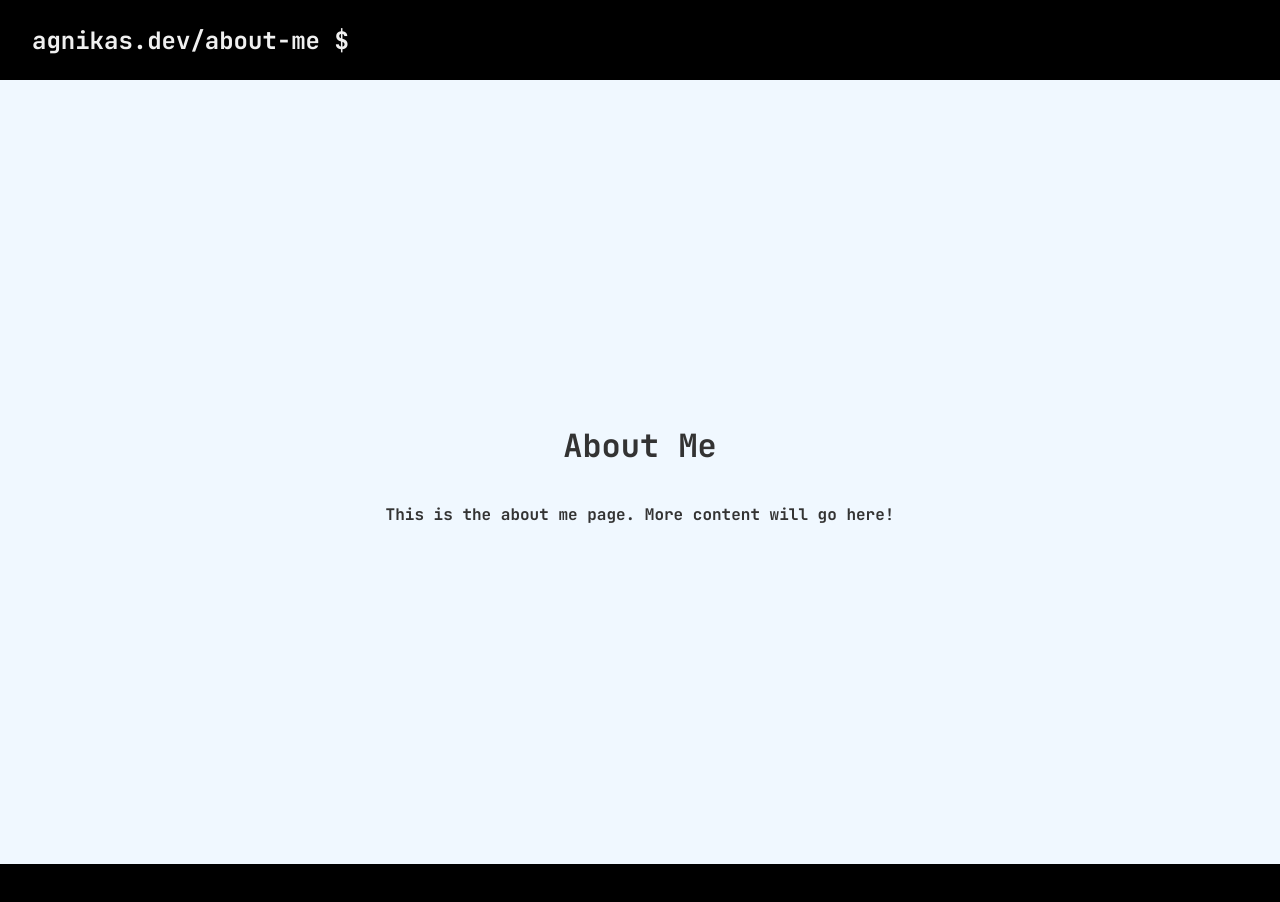
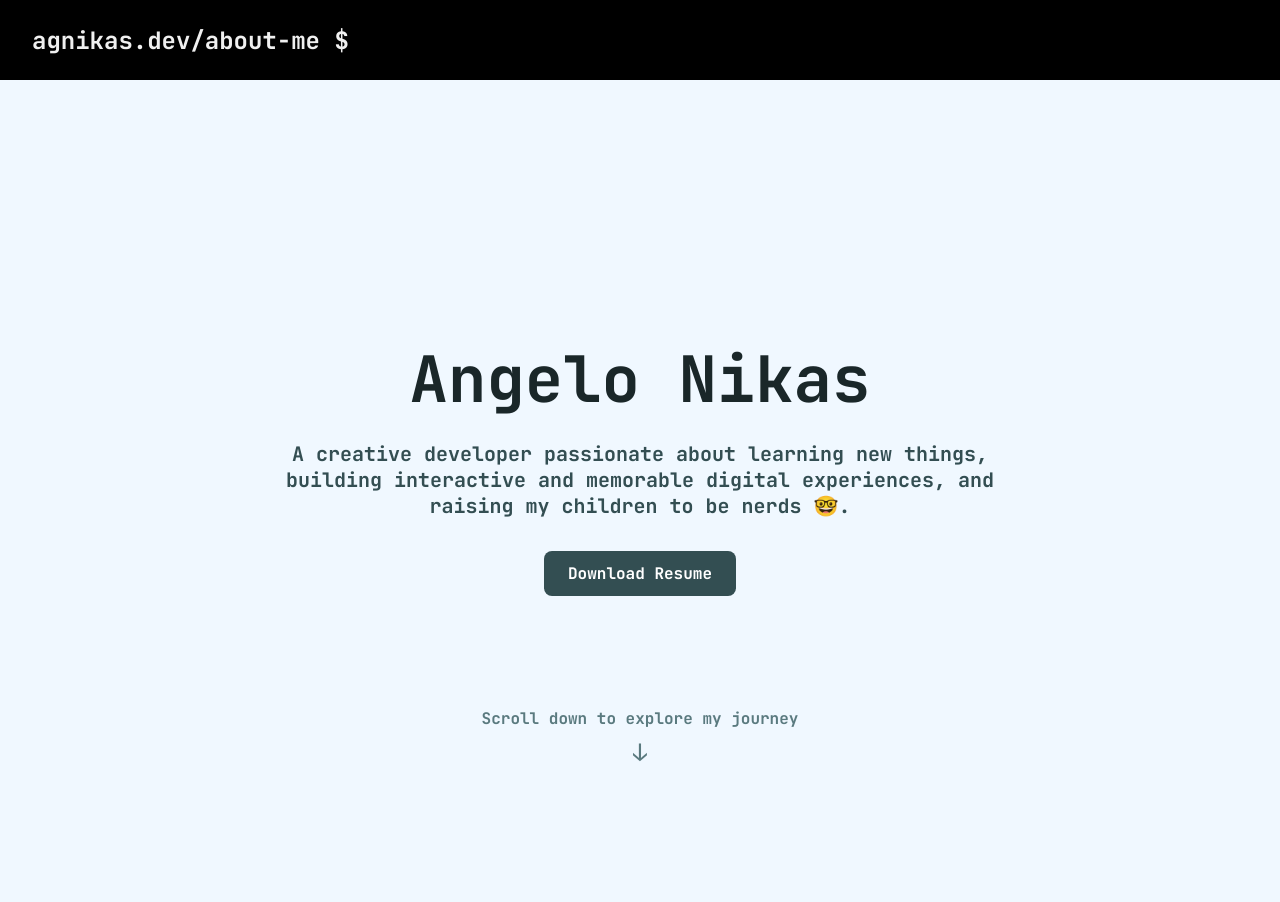
Before and after one commit to agnikas07/portfolio-site, a SvelteKit app: page /about-me in a window 1280 px wide. Shown: the top 902 px of the page. Before the commit the page ends 864 px from the top, so only its background shows below. Built offline with nearby package versions, Linux system fonts and the light colour scheme.

Commit message:
Added hero section to about-me page

```diff
--- /dev/null
+++ b/src/lib/components/AboutHero.svelte
@@ -0,0 +1,107 @@
+<script lang="ts">
+  let loaded = false;
+  import { onMount } from 'svelte';
+  onMount(() => {
+    loaded = true;
+  });
+</script>
+
+<section class="hero-section" class:loaded>
+  <div class="hero-content">
+    <h1>Angelo Nikas</h1>
+    <p class="intro-text">
+      A creative developer passionate about learning new things,
+      building interactive and memorable digital experiences,
+      and raising my children to be nerds 🤓.
+    </p>
+    <a href="/resume.pdf" download class="resume-button">
+      Download Resume
+    </a>
+  </div>
+  <div class="scroll-prompt">
+    <span>Scroll down to explore my journey</span>
+    <div class="arrow">↓</div>
+  </div>
+</section>
+
+<style>
+  .hero-section {
+    position: sticky;
+    top: 80px;
+    height: calc(100vh - 80px);
+    background: #f0f8ff;
+    display: flex;
+    flex-direction: column;
+    justify-content: center;
+    align-items: center;
+    text-align: center;
+    z-index: 10;
+
+    opacity: 0;
+    transition: opacity 1s ease-in;
+  }
+  .hero-section.loaded {
+    opacity: 1;
+  }
+
+  .hero-content {
+    max-width: 800px;
+    padding: 2rem;
+  }
+
+  h1 {
+    font-size: 4rem;
+    font-weight: 700;
+    color: #1a2729;
+    margin-bottom: 1rem;
+  }
+
+  .intro-text {
+    font-size: 1.25rem;
+    color: #334e52;
+    margin-bottom: 2rem;
+  }
+
+  .resume-button {
+    display: inline-block;
+    background-color: #334e52;
+    color: white;
+    padding: 12px 24px;
+    font-size: 1rem;
+    font-weight: bold;
+    text-decoration: none;
+    border-radius: 8px;
+    transition: transform 0.2s ease, box-shadow 0.2s ease;
+  }
+  .resume-button:hover {
+    transform: translateY(-2px);
+    box-shadow: 0 4px 12px rgba(0,0,0,0.15);
+  }
+
+  .scroll-prompt {
+    position: absolute;
+    bottom: 2rem;
+    display: flex;
+    flex-direction: column;
+    align-items: center;
+    gap: 0.5rem;
+    color: #5a7a7f;
+  }
+
+  .arrow {
+    font-size: 1.5rem;
+    animation: bounce 2s infinite;
+  }
+
+  @keyframes bounce {
+    0%, 20%, 50%, 80%, 100% {
+      transform: translateY(0);
+    }
+    40% {
+      transform: translateY(-10px);
+    }
+    60% {
+      transform: translateY(-5px);
+    }
+  }
+</style>
--- a/src/routes/about-me/+page.svelte
+++ b/src/routes/about-me/+page.svelte
@@ -1,17 +1,30 @@
-<main class="main-content about-page">
-    <h1>About Me</h1>
-    <p>This is the about me page. More content will go here!</p>
+<script lang="ts">
+  import AboutHero from '$lib/components/AboutHero.svelte';
+  // I will add the timeline component here later
+</script>
+
+<main class="about-page-container">
+  <AboutHero />
+
+  <!-- The scrollable timeline will go here -->
+  <div class="timeline-placeholder">
+    <!-- Placeholder content for now -->
+    <h2>Timeline Coming Soon...</h2>
+  </div>
 </main>
 
 <style>
-    .main-content.about-page {
+    .about-page-container {
         background-color: #f0f8ff;
         color: #333;
-        display: flex;
-        flex-direction: column;
-        align-items: center;
-        justify-content: center;
-        padding: 2rem;
         min-height: calc(100vh - 80px);
     }
+
+    .timeline-placeholder {
+        display: flex;
+        justify-content: center;
+        align-items: center;
+        height: 150vh;
+        text-align: center;
+    }
 </style>
```
Also changed, not shown: 1 other file (tests, documents, lock files or other folders).
